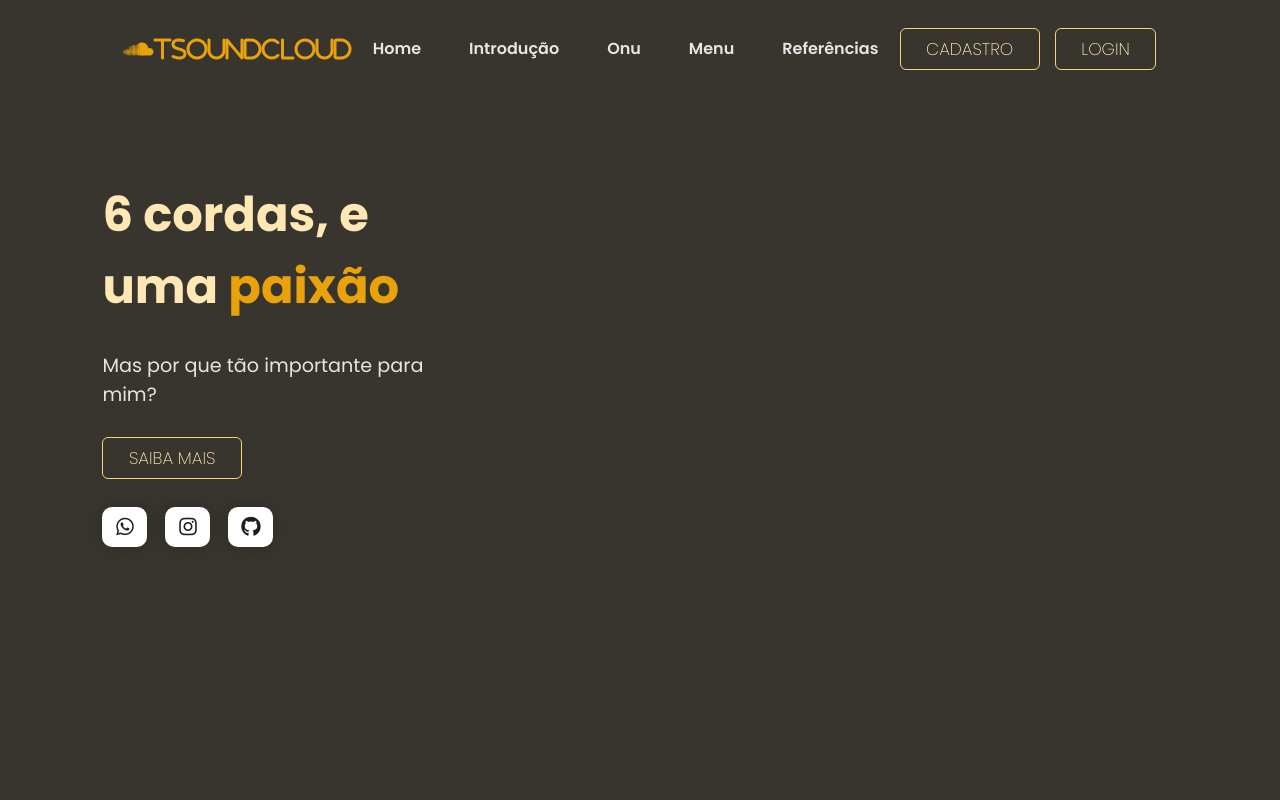
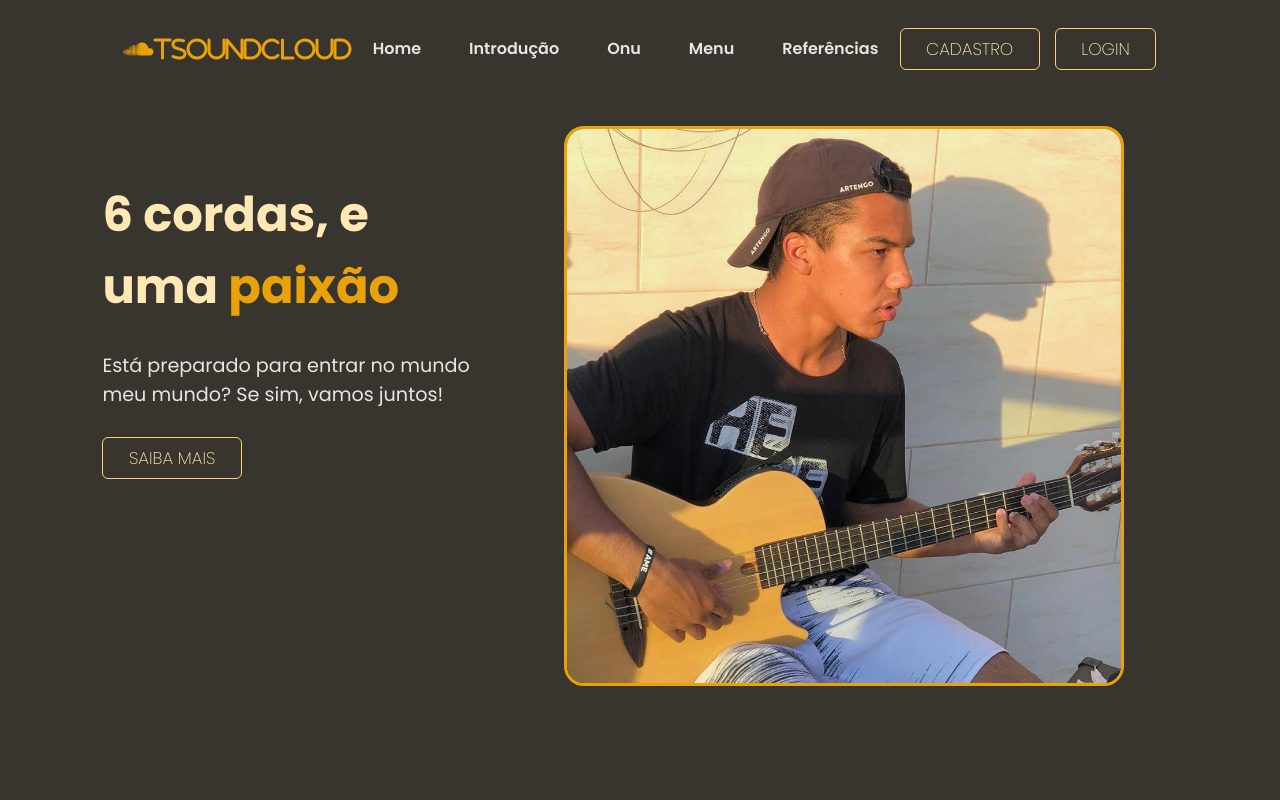
Before and after one commit to TiagoPesouzaa/Projeto-Individual, a website: page public/index.html in a window 1280 px wide. Shown: the top 800 px of the page. Drawn offline with nearby package versions, Linux system fonts and the light colour scheme; files whose address does not match are found by name.

Commit message:
Fotos Atualizadas

```diff
--- a/public/css/home.css
+++ b/public/css/home.css
@@ -54,9 +54,12 @@
 
 #banner {
     display: flex;
-    align-items: start;
-    /* justify-content: end; */
-    width: 100px;
+    flex-direction: column;
+    align-items: end;
+
+    width: 60%;
+    height: fit-content;
+
 
 
     /* para aparecer por cima do shape */
@@ -64,8 +67,16 @@
 }
 
 #banner img{
-    height: 50%;
+    height: 70vh;
     width: fit-content;
+    object-fit: cover;
+
+    border: none;
+    border: 3px solid var(--TSound-4);
+    border-radius: 20px;
+
+
+
 }
 
 
--- a/public/css/introducao.css
+++ b/public/css/introducao.css
@@ -66,6 +66,7 @@
     border-radius: 50px;
     margin-right: 10em;
     object-fit: cover;
+    height: 60vh;
   }
 
   .carros .seta {
--- a/public/css/menu.css
+++ b/public/css/menu.css
@@ -57,8 +57,9 @@
 }
 
 .dish-description {
-    color: #434343;
+    color: var(--TSound-Neutro-0);
     text-align: center;
+    font-size: 1.550rem;
 }
 
 .dish-rate i {
--- a/public/index.html
+++ b/public/index.html
@@ -125,7 +125,7 @@
         </h1>
 
         <p class="description">
-          Mas por que tão importante para mim?
+          Está preparado para entrar no mundo meu mundo? Se sim, vamos juntos!
         </p>
 
         <div id="cta-buttons">
@@ -140,23 +140,23 @@
         </div>
 
         <div class="social-media-buttons">
-          <a href="">
+          <!-- <a href="">
             <i class="fa-brands fa-whatsapp"></i>
           </a>
 
           <a href="">
             <i class="fa-brands fa-instagram"></i>
-          </a>
+          </a> -->
 
-          <a href="https://github.com/TiagoPesouzaa">
+          <!-- <a href="https://github.com/TiagoPesouzaa">
             <i class="fa-brands fa-github"></i>
-          </a>
+          </a> -->
         </div>
       </div>
-<!--
+
       <div id="banner">
         <img id="imagem" src="./assets/imgs/images/eu.jpeg" alt="">
-      </div> -->
+      </div>
 
     </section>
 
@@ -184,7 +184,7 @@
             <p>......</p>
             <button onclick="alert('Botão do Slide 1 clicado')">Saiba Mais</button>
           </article>
-          <img src="./assets/imgs/img-carros/img-carro01.png" alt="Imagem 2">
+          <img src="./assets/imgs/images/violao gianini 19.jpg" alt="Imagem 2">
         </div>
 
         <div class="slide">
@@ -193,7 +193,7 @@
             <p>......</p>
             <button onclick="alert('Botão do Slide 1 clicado')">Saiba Mais</button>
           </article>
-          <img src="./assets/imgs/img-carros/img-carro01.png" alt="Imagem 3">
+          <img src="./assets/imgs/images/violao xx.jpg" alt="Imagem 3">
         </div>
 
         <div class="slide">
@@ -202,7 +202,7 @@
             <p>.......</p>
             <button onclick="alert('Botão do Slide 1 clicado')">Saiba Mais</button>
           </article>
-          <img src="./assets/imgs/img-carros/img-carro01.png" alt="Imagem 4">
+          <img src="./assets/imgs/images/violao 21.jpg" alt="Imagem 4">
         </div>
 
         <!-- Adicione mais slides conforme necessário -->
@@ -265,7 +265,7 @@
             <i class="fa-solid fa-heart"></i>
           </div>
 
-          <img src="./assets/imgs/images/violao.5.jpg" alt="" class="violao-image">
+          <img src="./assets/imgs/images/violao gianini.jpg" alt="" class="violao-image">
 
           <h3 class="dish-title">Violão 1</h3>
 
--- a/public/js/index.js
+++ b/public/js/index.js
@@ -50,7 +50,7 @@
 
     ScrollReveal().reveal('#cta', {
         origin: 'left',
-        duration: 2000,
+        duration: 3000,
         distance: '20%',
     });
 
@@ -84,4 +84,11 @@
         distance: '20%',
     });
 
+
+    ScrollReveal().reveal('#banner', {
+        origin: 'right',
+        duration: 3000,
+        distance: '20%',
+    });
+
 // });
```
Also changed, not shown: public/assets/imgs/images/eu-removebg-preview.png (added), public/assets/imgs/images/violao 21.jpg (added), public/assets/imgs/images/violao gianini 19.jpg (added), public/assets/imgs/images/violao gianini.jpg (added), public/assets/imgs/images/violao xx.jpg (added).
